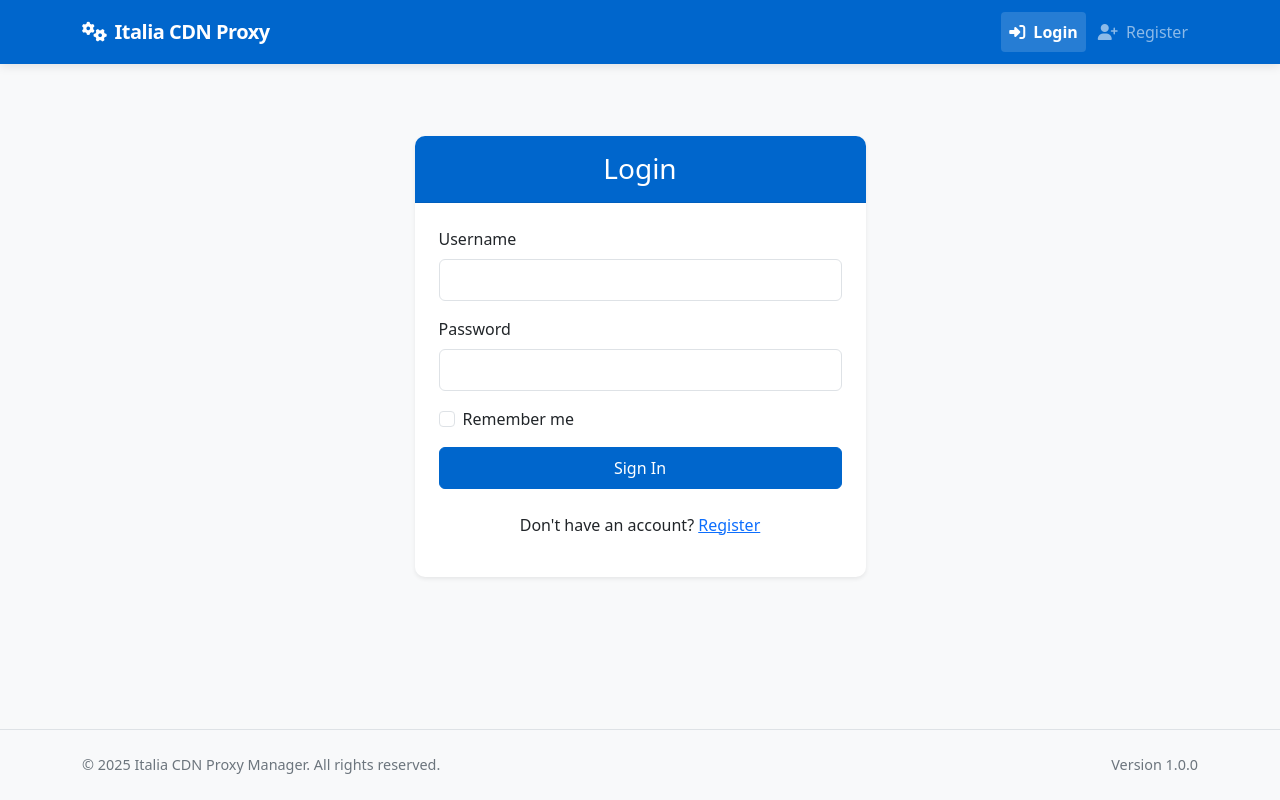
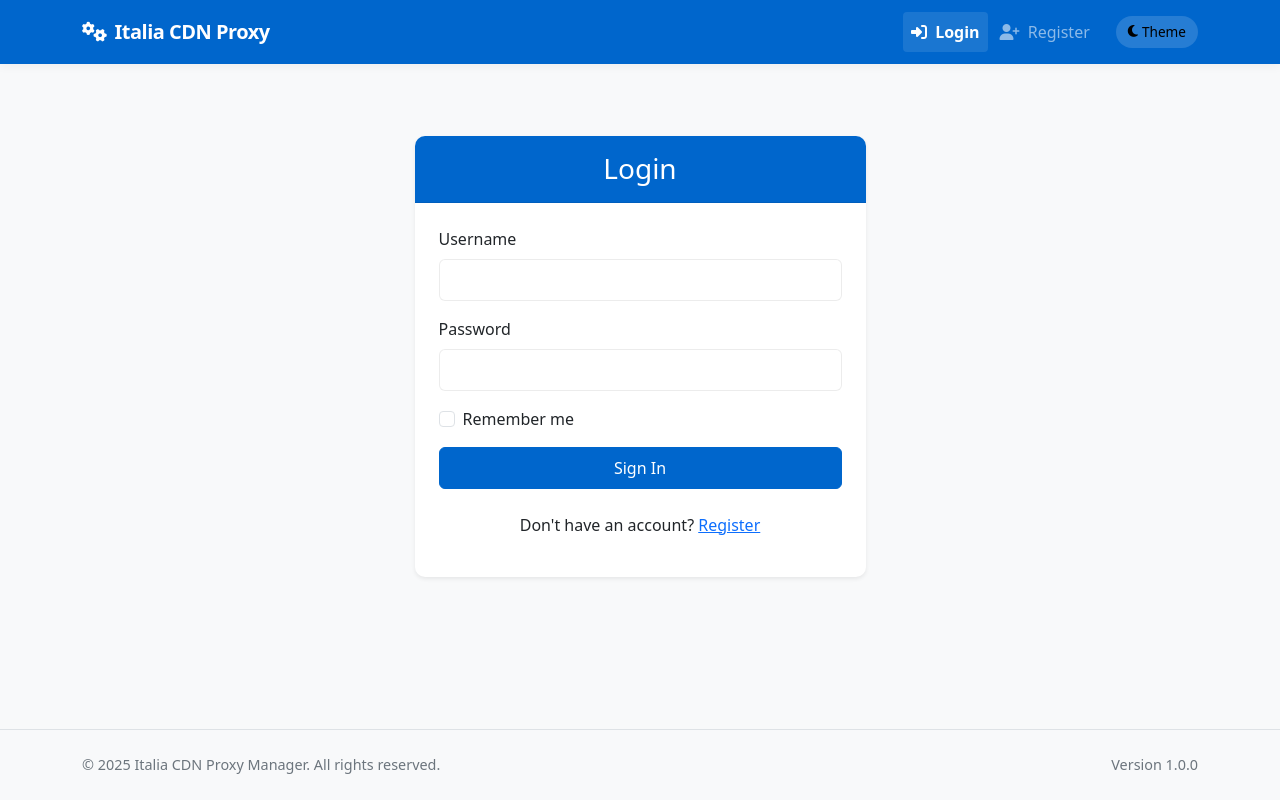
Before and after one commit to fabriziosalmi/reverse-proxy-manager, a Flask app: a page that uses app/templates/base.html in a window 1280 px wide. Run offline with Flask 3, Linux system fonts and the light colour scheme.

Commit message:
feat: Implement theme toggle functionality and enhance styling for light/dark modes

```diff
--- a/app/templates/base.html
+++ b/app/templates/base.html
@@ -1,5 +1,5 @@
 <!DOCTYPE html>
-<html lang="en">
+<html lang="en" data-bs-theme="light">
 <head>
     <meta charset="UTF-8">
     <meta name="viewport" content="width=device-width, initial-scale=1.0">
@@ -14,20 +14,56 @@
     <!-- Custom styles -->
     <style>
         :root {
+            /* Light theme variables */
             --primary-color: #0066CC;
             --primary-dark: #0052a3;
             --success-color: #198754;
             --info-color: #0dcaf0;
             --warning-color: #ffc107;
             --danger-color: #dc3545;
+            --bg-color: #f8f9fa;
+            --text-color: #343a40;
+            --card-bg: #ffffff;
+            --border-color: rgba(0, 0, 0, 0.075);
+            --box-shadow-color: rgba(0, 0, 0, 0.05);
+            --box-shadow-hover: rgba(0, 0, 0, 0.08);
+            --table-stripe-bg: rgba(0, 0, 0, 0.02);
+            --table-hover-bg: rgba(0, 102, 204, 0.03);
+            --nav-hover-bg: rgba(255, 255, 255, 0.1);
+            --input-focus-shadow: rgba(0, 102, 204, 0.25);
+            --dropdown-hover-bg: rgba(0, 102, 204, 0.05);
+            --footer-bg: #f8f9fa;
+            --footer-text: #6c757d;
+            --progress-bg: #e9ecef;
+        }
+
+        [data-bs-theme="dark"] {
+            /* Dark theme variables */
+            --primary-color: #0d6efd;
+            --primary-dark: #0a58ca;
+            --bg-color: #212529;
+            --text-color: #f8f9fa;
+            --card-bg: #2c3034;
+            --border-color: rgba(255, 255, 255, 0.075);
+            --box-shadow-color: rgba(0, 0, 0, 0.15);
+            --box-shadow-hover: rgba(0, 0, 0, 0.25);
+            --table-stripe-bg: rgba(255, 255, 255, 0.05);
+            --table-hover-bg: rgba(13, 110, 253, 0.1);
+            --nav-hover-bg: rgba(255, 255, 255, 0.1);
+            --input-focus-shadow: rgba(13, 110, 253, 0.25);
+            --dropdown-hover-bg: rgba(13, 110, 253, 0.1);
+            --footer-bg: #212529;
+            --footer-text: #adb5bd;
+            --progress-bg: #495057;
         }
 
         body {
             min-height: 100vh;
             display: flex;
             flex-direction: column;
-            background-color: #f8f9fa;
-            color: #343a40;
+            background-color: var(--bg-color);
+            color: var(--text-color);
+            transition: background-color 0.3s ease, color 0.3s ease;
         }
 
         main {
@@ -41,8 +77,9 @@
         }
 
         .navbar {
-            box-shadow: 0 2px 10px rgba(0, 0, 0, 0.1);
+            box-shadow: 0 2px 10px var(--box-shadow-color);
             padding: 0.75rem 1rem;
+            transition: box-shadow 0.3s ease;
         }
 
         .nav-link {
@@ -54,26 +91,27 @@
         }
 
         .nav-link:hover {
-            background-color: rgba(255, 255, 255, 0.1);
+            background-color: var(--nav-hover-bg);
         }
 
         .card {
             border-radius: 0.625rem;
-            box-shadow: 0 4px 12px rgba(0, 0, 0, 0.05);
+            box-shadow: 0 4px 12px var(--box-shadow-color);
             border: none;
             margin-bottom: 1.75rem;
             overflow: hidden;
             transition: transform 0.2s, box-shadow 0.2s;
+            background-color: var(--card-bg);
         }
 
         .card:hover {
             transform: translateY(-2px);
-            box-shadow: 0 6px 15px rgba(0, 0, 0, 0.08);
+            box-shadow: 0 6px 15px var(--box-shadow-hover);
         }
 
         .card-header {
-            border-bottom: 1px solid rgba(0, 0, 0, 0.075);
-            background-color: #fff;
+            border-bottom: 1px solid var(--border-color);
+            background-color: var(--card-bg);
             padding: 1rem 1.25rem;
             font-weight: 600;
         }
@@ -118,11 +156,11 @@
         }
 
         .table-striped tbody tr:nth-of-type(odd) {
-            background-color: rgba(0, 0, 0, 0.02);
+            background-color: var(--table-stripe-bg);
         }
 
         .table-hover tbody tr:hover {
-            background-color: rgba(0, 102, 204, 0.03);
+            background-color: var(--table-hover-bg);
         }
 
         .badge {
@@ -133,49 +171,98 @@
         .progress {
             height: 0.75rem;
             border-radius: 0.5rem;
-            background-color: #e9ecef;
+            background-color: var(--progress-bg);
         }
 
         .nav-link.active {
             font-weight: 600;
-            background-color: rgba(255, 255, 255, 0.15);
+            background-color: var(--nav-hover-bg);
         }
 
         .form-control, .form-select {
             border-radius: 0.375rem;
             padding: 0.5rem 0.75rem;
-            border-color: #dee2e6;
+            border-color: var(--border-color);
+            background-color: var(--card-bg);
+            color: var(--text-color);
+            transition: border-color 0.3s ease, background-color 0.3s ease, color 0.3s ease;
         }
 
         .form-control:focus, .form-select:focus {
-            box-shadow: 0 0 0 0.25rem rgba(0, 102, 204, 0.25);
+            box-shadow: 0 0 0 0.25rem var(--input-focus-shadow);
         }
 
         .dropdown-menu {
             border-radius: 0.5rem;
-            box-shadow: 0 0.5rem 1rem rgba(0, 0, 0, 0.15);
+            box-shadow: 0 0.5rem 1rem var(--box-shadow-color);
             padding: 0.5rem 0;
             border: none;
+            background-color: var(--card-bg);
+            transition: background-color 0.3s ease;
         }
 
         .dropdown-item {
             padding: 0.5rem 1.25rem;
             font-weight: 500;
+            color: var(--text-color);
+            transition: color 0.3s ease;
         }
 
         .dropdown-item:hover {
-            background-color: rgba(0, 102, 204, 0.05);
+            background-color: var(--dropdown-hover-bg);
         }
 
         .alert {
             border-radius: 0.5rem;
             border: none;
-            box-shadow: 0 2px 6px rgba(0, 0, 0, 0.05);
+            box-shadow: 0 2px 6px var(--box-shadow-color);
         }
 
         footer {
             font-size: 0.9rem;
-            color: #6c757d;
+            color: var(--footer-text);
+            background-color: var(--footer-bg);
+            transition: background-color 0.3s ease, color 0.3s ease;
+        }
+
+        pre, code {
+            background-color: var(--table-stripe-bg);
+            color: var(--text-color);
+            transition: background-color 0.3s ease, color 0.3s ease;
+            border-radius: 0.375rem;
+        }
+
+        /* Theme toggle button */
+        .theme-toggle {
+            cursor: pointer;
+            padding: 0.375rem 0.75rem;
+            font-size: 0.85rem;
+            display: flex;
+            align-items: center;
+            border-radius: 1.5rem;
+            transition: all 0.3s ease;
+            background-color: rgba(255, 255, 255, 0.15);
+            margin-left: 1rem;
+        }
+
+        .theme-toggle:hover {
+            background-color: rgba(255, 255, 255, 0.25);
+        }
+
+        [data-bs-theme="dark"] .theme-toggle .fa-moon {
+            display: none;
+        }
+
+        [data-bs-theme="dark"] .theme-toggle .fa-sun {
+            display: inline-block;
+        }
+
+        [data-bs-theme="light"] .theme-toggle .fa-sun {
+            display: none;
+        }
+
+        [data-bs-theme="light"] .theme-toggle .fa-moon {
+            display: inline-block;
         }
 
         @media (max-width: 767.98px) {
@@ -186,6 +273,11 @@
 
             .card-body {
                 padding: 1.25rem;
+            }
+
+            .theme-toggle {
+                margin-left: 0;
+                margin-top: 0.5rem;
             }
         }
     </style>
@@ -290,6 +382,14 @@
                                 </a>
                             </li>
                         {% endif %}
+                        <!-- Theme toggle button -->
+                        <li class="nav-item d-flex align-items-center">
+                            <button id="themeToggle" class="theme-toggle border-0" aria-label="Toggle theme">
+                                <i class="fas fa-sun me-1"></i>
+                                <i class="fas fa-moon me-1"></i>
+                                <span class="d-none d-md-inline">Theme</span>
+                            </button>
+                        </li>
                     </ul>
                 </div>
             </div>
@@ -331,7 +431,7 @@
         {% block content %}{% endblock %}
     </main>
 
-    <footer class="bg-light py-4 mt-auto border-top">
+    <footer class="py-4 mt-auto border-top">
         <div class="container">
             <div class="row">
                 <div class="col-md-6 text-center text-md-start">
@@ -347,6 +447,34 @@
     <!-- Bootstrap 5 JS with Popper -->
     <script src="https://cdn.jsdelivr.net/npm/bootstrap@5.3.2/dist/js/bootstrap.bundle.min.js"></script>
 
+    <!-- Theme toggle script -->
+    <script>
+        document.addEventListener('DOMContentLoaded', function() {
+            const themeToggle = document.getElementById('themeToggle');
+            const htmlElement = document.documentElement;
+
+            // Check for saved theme preference or use preferred color scheme
+            const savedTheme = localStorage.getItem('theme');
+            if (savedTheme) {
+                htmlElement.setAttribute('data-bs-theme', savedTheme);
+            } else {
+                // Use system preference as default
+                const prefersDark = window.matchMedia('(prefers-color-scheme: dark)').matches;
+                htmlElement.setAttribute('data-bs-theme', prefersDark ? 'dark' : 'light');
+                localStorage.setItem('theme', prefersDark ? 'dark' : 'light');
+            }
+
+            // Toggle theme when button is clicked
+            themeToggle.addEventListener('click', function() {
+                const currentTheme = htmlElement.getAttribute('data-bs-theme');
+                const newTheme = currentTheme === 'dark' ? 'light' : 'dark';
+
+                htmlElement.setAttribute('data-bs-theme', newTheme);
+                localStorage.setItem('theme', newTheme);
+            });
+        });
+    </script>
+
     {% block scripts %}{% endblock %}
 </body>
 </html>
```
Also changed, not shown: app/static/index.html (+117 -11 lines).
